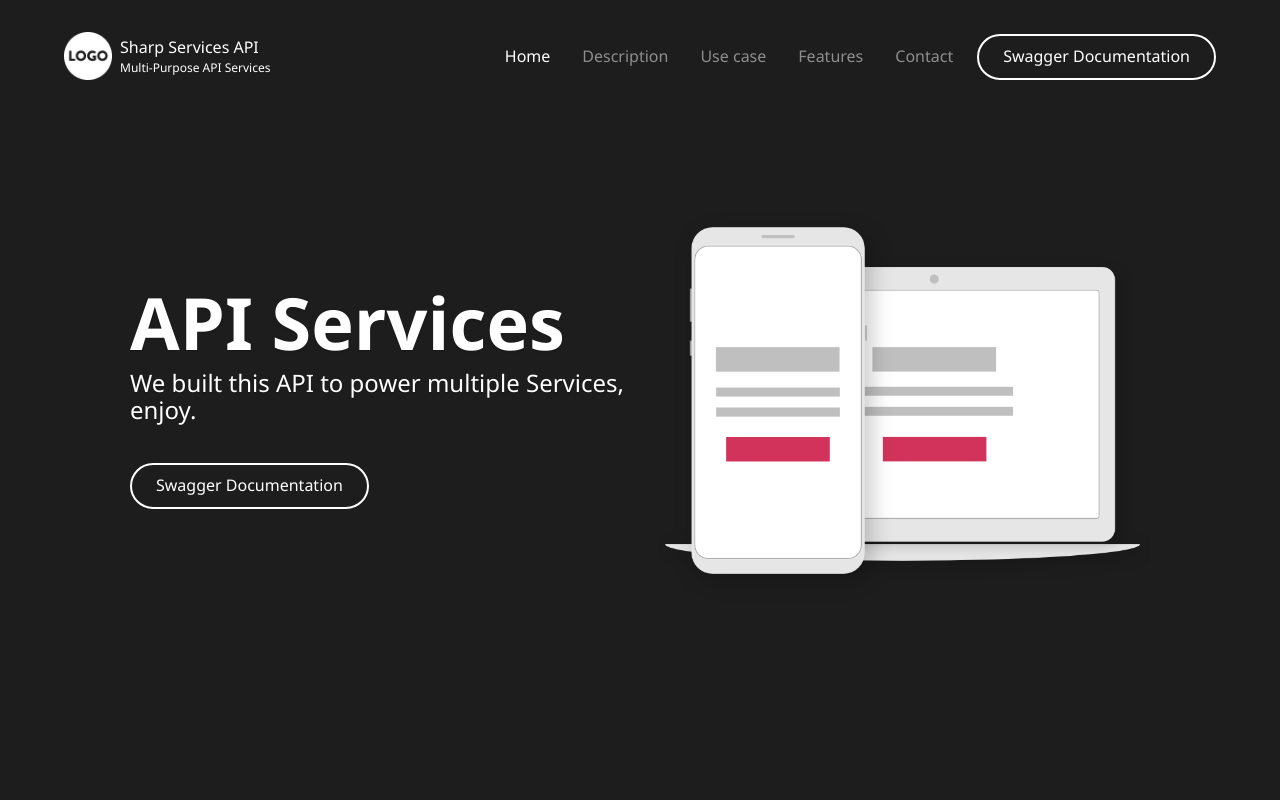
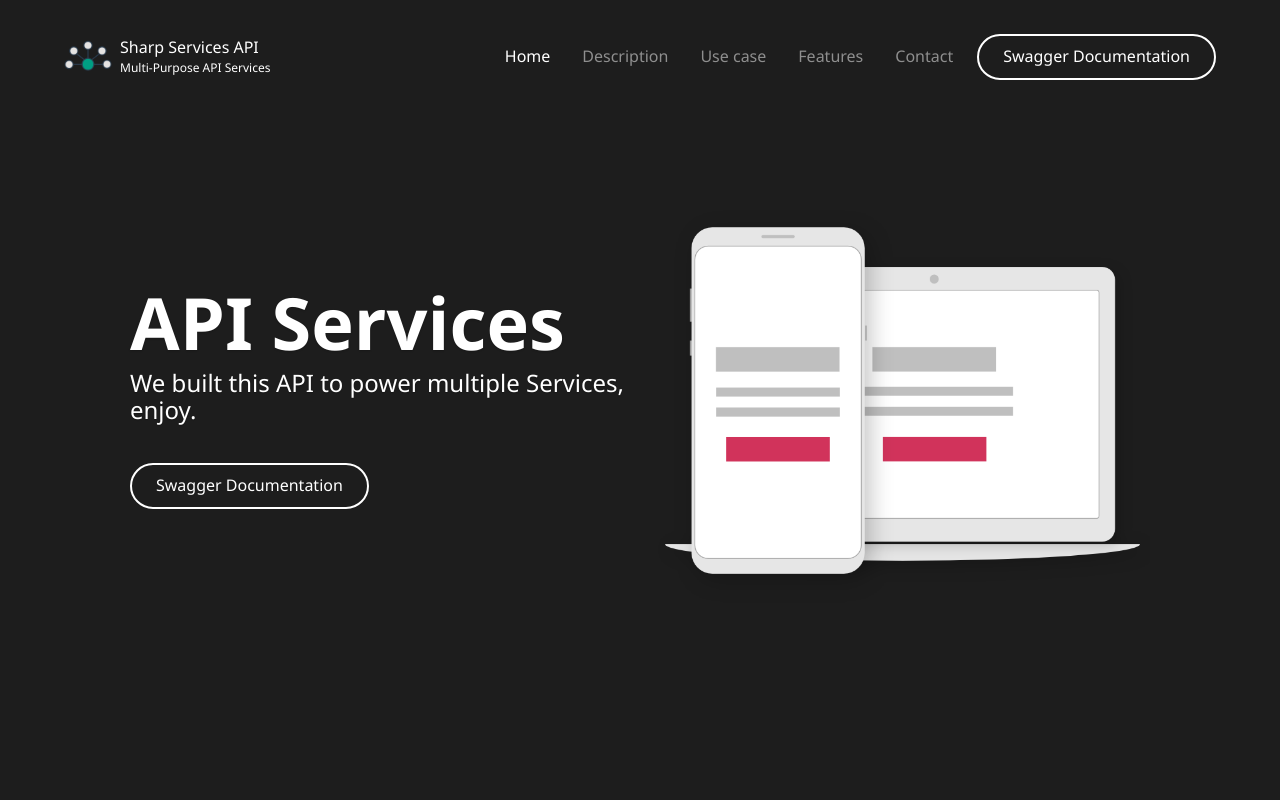
Before and after one commit to McAngelo/sharp-services-api, a website: page public/index.html in a window 1280 px wide. Shown: the top 800 px of the page. Drawn offline with Linux system fonts and the light colour scheme; files whose address does not match are found by name.

Commit message:
--worked on the logo images

```diff
--- a/public/index.html
+++ b/public/index.html
@@ -18,6 +18,9 @@ http://miradontsoa.com
 
   <!-- Disable screen scaling-->
   <meta name="viewport" content="width=device-width, user-scalable=no, initial-scale=1, maximum-scale=1, user-scalable=0">
+
+  <!-- Favicon -->
+  <link rel="icon" type="image/x-icon" href="img/api-logo/logo3b.png">
 
   <!-- Web fonts and Web Icons -->
   <link rel="stylesheet" href="fonts/opensans/stylesheet.css">
@@ -68,8 +71,9 @@ scrolled-white topmenu-right no-menu-icon">
     <!-- Begin of logo/brand -->
     <a class="navbar-brand" href="index-tech-2.html#">
       <span class="logo">
-        <img class="light-logo" src="img/logo_white.png" alt="Logo">
-        <img class="dark-logo" src="img/logo_dark.png" alt="Logo">
+        <!-- TODO: get an inverse logo -->
+        <img class="light-logo" src="img/api-logo/logo3b.png" alt="Logo">
+        <img class="dark-logo" src="img/api-logo/logo3b.png" alt="Logo">
       </span>
       <span class="text">
         <span class="line">Sharp Services API</span>
@@ -647,7 +651,7 @@ scrolled-white topmenu-right no-menu-icon">
               <div class="row">
                 <div class="col-12">
                   <a class="navbar-brand" href="index.html">
-                    <img src="img/logo_dark.png" alt="Title">
+                    <img src="img/api-logo/logo3b.png" alt="Title">
                     <h3 class="text">Sharp Service API</h3>
                   </a>
                 </div>
--- a/public/js/main.js
+++ b/public/js/main.js
@@ -44,7 +44,7 @@ $(document).on('ready', function () {
   }
 
   // 2. Init Coutdown clock
-  try {
+  /*try {
     // check if clock is initialised
     $('.clock-countdown').downCount({
       date: $('.site-config').attr('data-date'),
@@ -54,7 +54,7 @@ $(document).on('ready', function () {
   catch (error) {
     // Clock error : clock is unavailable
     console.log("clock disabled/unavailable");
-  }
+  }*/
 
   // 3. Navigation menu
   // 3.1 Show/hide menu when icon is clicked
@@ -145,7 +145,7 @@ $(document).on('ready', function () {
   });
 
   // contact form
-  var sendEmailForm = $('.send_email_form');
+  /*var sendEmailForm = $('.send_email_form');
   var sendMessageForm = $('.send_message_form');
   // Default server url
   var newsletterServerUrl = './ajaxserver/serverfile.php';
@@ -164,7 +164,7 @@ $(document).on('ready', function () {
   });
   sendMessageForm.initForm({
     serverUrl: messageServerUrl,
-  });
+  });*/
 
   // 8. Hide some ui on scroll
   var scrollHeight = $(document).height() - contextWindow.height();
```
Also changed, not shown: public/img/api-logo/logo-1.png (added), public/img/api-logo/logo-1b.svg (added), public/img/api-logo/logo-2.png (added), public/img/api-logo/logo-2a.png (added), public/img/api-logo/logo-2b.png (added), public/img/api-logo/logo-3.png (added), public/img/api-logo/logo-3a.png (added), public/img/api-logo/logo-4.png (added), public/img/api-logo/logo-5.svg (added), public/img/api-logo/logo1a.svg (added), public/img/api-logo/logo3b.png (added).
